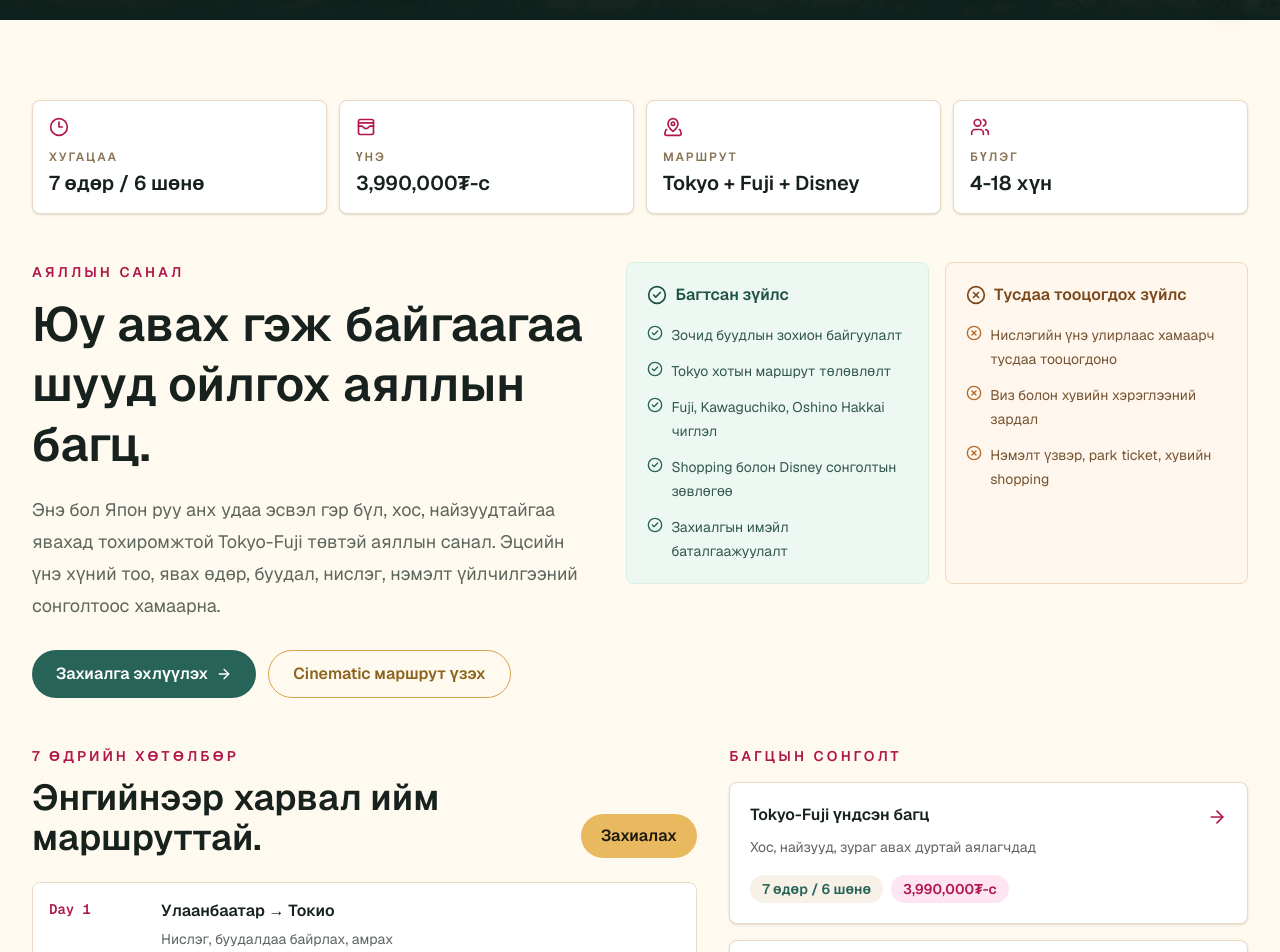
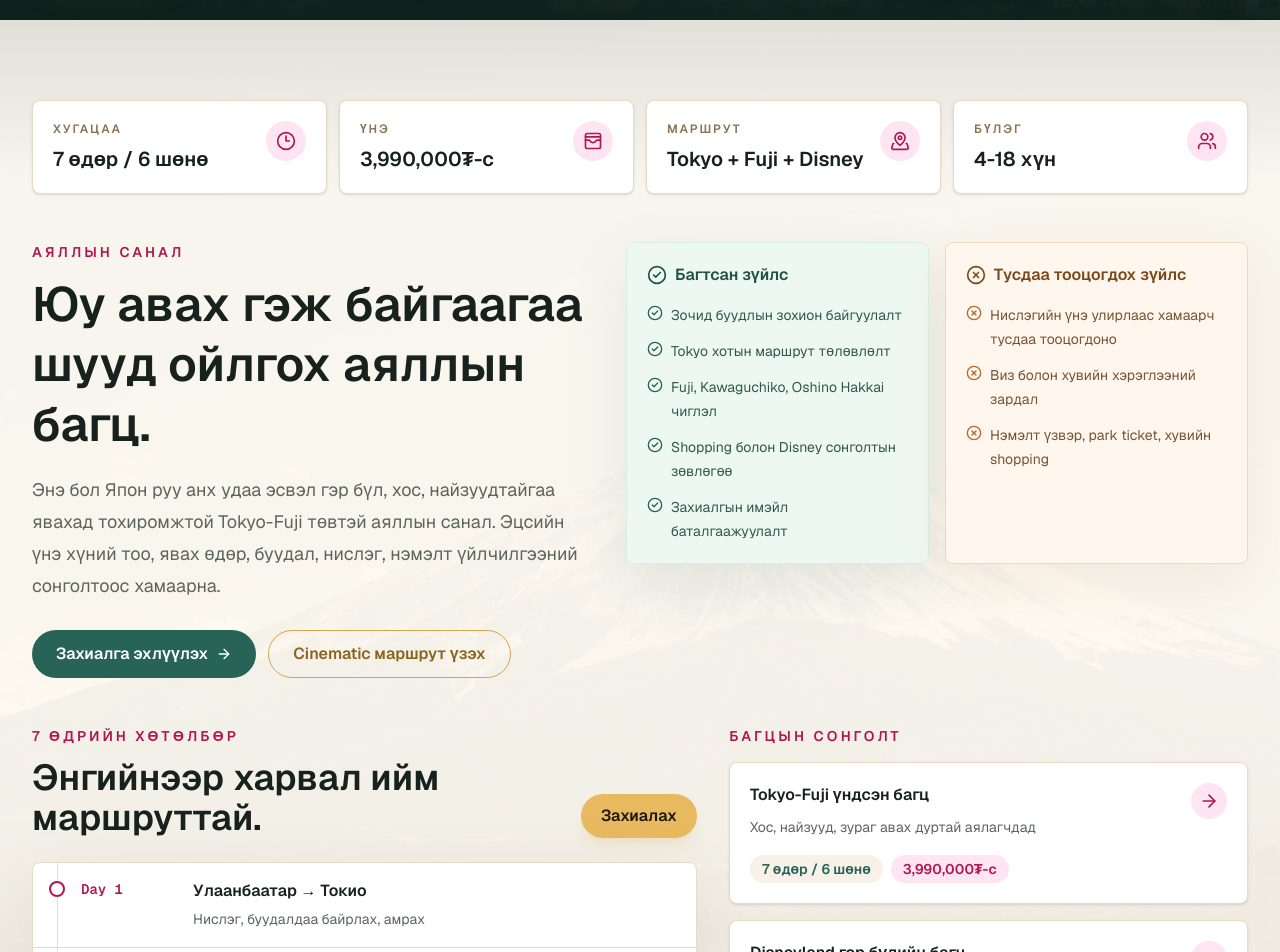
Before and after one commit to azzayaaaa/aylal-zuuchlal, a Next.js app: page / in a window 1280 px wide. Shown: the part 780-1732 px from the top of the page. Built offline with nearby package versions, Linux system fonts and the light colour scheme; no server answers; grey boxes are pictures that could not be loaded.

Commit message:
Enhance overview UI animations

```diff
--- a/src/app/globals.css
+++ b/src/app/globals.css
@@ -275,6 +275,22 @@ body {
 
 .destination-track {
   transform: translateZ(0);
+}
+
+.overview-fact,
+.overview-copy,
+.overview-check-card,
+.overview-itinerary-row,
+.overview-package-card {
+  will-change: transform, opacity, filter;
+}
+
+.overview-itinerary-row {
+  transition: background-color 220ms ease;
+}
+
+.overview-itinerary-row:hover {
+  background-color: rgb(255 250 240 / 0.86);
 }
 
 .booking-step {
--- a/src/app/page.tsx
+++ b/src/app/page.tsx
@@ -470,20 +470,29 @@ export default function Home() {
         </div>
       </section>
 
-      <section id="overview" className="bg-[#fffaf0] py-14 text-[#17211d] sm:py-20">
+      <section id="overview" className="overview-section relative isolate overflow-hidden bg-[#fffaf0] py-14 text-[#17211d] sm:py-20">
+        <Image src={japanImages.oishiPark} alt="Japan travel overview" fill sizes="100vw" className="pointer-events-none -z-30 object-cover object-center opacity-[0.06]" />
+        <div className="pointer-events-none absolute inset-x-0 top-0 -z-20 h-40 bg-gradient-to-b from-[#0e211c]/10 to-transparent" />
         <div className="mx-auto max-w-7xl px-4 sm:px-5 lg:px-8">
-          <div className="grid gap-3 sm:grid-cols-2 lg:grid-cols-4">
+          <div className="overview-facts grid gap-3 sm:grid-cols-2 lg:grid-cols-4">
             {heroFacts.map(({ icon: Icon, label, value }) => (
-              <div key={label} className="rounded-[8px] border border-[#ead9c4] bg-white p-4 shadow-sm">
-                <Icon className="h-5 w-5 text-[#b0184c]" />
-                <p className="mt-3 text-xs font-semibold uppercase tracking-[0.16em] text-[#8a7353]">{label}</p>
-                <p className="mt-1 text-xl font-semibold text-[#17211d]">{value}</p>
+              <div key={label} className="overview-fact group relative overflow-hidden rounded-[8px] border border-[#ead9c4] bg-white p-5 shadow-sm transition duration-300 hover:-translate-y-1 hover:border-[#d7a34f] hover:shadow-xl hover:shadow-[#7b481c]/10">
+                <div className="absolute inset-x-0 top-0 h-1 origin-left scale-x-0 bg-[#b0184c] transition duration-500 group-hover:scale-x-100" />
+                <div className="flex items-start justify-between gap-4">
+                  <div>
+                    <p className="text-xs font-semibold uppercase tracking-[0.16em] text-[#8a7353]">{label}</p>
+                    <p className="mt-2 text-xl font-semibold text-[#17211d]">{value}</p>
+                  </div>
+                  <span className="grid h-10 w-10 shrink-0 place-items-center rounded-full bg-[#ffe5f1] text-[#b0184c] transition duration-300 group-hover:bg-[#b0184c] group-hover:text-white">
+                    <Icon className="h-5 w-5" />
+                  </span>
+                </div>
               </div>
             ))}
           </div>
 
           <div className="mt-12 grid gap-8 lg:grid-cols-[0.95fr_1.05fr] lg:items-start">
-            <div>
+            <div className="overview-copy">
               <p className="text-sm font-semibold uppercase tracking-[0.22em] text-[#b0184c]">Аяллын санал</p>
               <h2 className="mt-3 text-3xl font-semibold leading-tight sm:text-5xl">
                 Юу авах гэж байгаагаа шууд ойлгох аяллын багц.
@@ -503,28 +512,28 @@ export default function Home() {
             </div>
 
             <div className="grid gap-4 md:grid-cols-2">
-              <div className="rounded-[8px] border border-[#d9efe5] bg-[#eef8f3] p-5">
+              <div className="overview-check-card rounded-[8px] border border-[#d9efe5] bg-[#eef8f3] p-5 shadow-[0_20px_60px_rgba(39,100,87,0.10)]">
                 <h3 className="flex items-center gap-2 font-semibold text-[#1f5146]">
                   <CheckCircle2 className="h-5 w-5" />
                   Багтсан зүйлс
                 </h3>
                 <div className="mt-4 space-y-3">
                   {includedItems.map((item) => (
-                    <p key={item} className="flex gap-2 text-sm leading-6 text-[#31584d]">
+                    <p key={item} className="overview-list-item flex gap-2 text-sm leading-6 text-[#31584d]">
                       <CheckCircle2 className="mt-0.5 h-4 w-4 shrink-0 text-[#276457]" />
                       {item}
                     </p>
                   ))}
                 </div>
               </div>
-              <div className="rounded-[8px] border border-[#f0d7bd] bg-[#fff7ed] p-5">
+              <div className="overview-check-card rounded-[8px] border border-[#f0d7bd] bg-[#fff7ed] p-5 shadow-[0_20px_60px_rgba(123,72,28,0.08)]">
                 <h3 className="flex items-center gap-2 font-semibold text-[#7b481c]">
                   <XCircle className="h-5 w-5" />
                   Тусдаа тооцогдох зүйлс
                 </h3>
                 <div className="mt-4 space-y-3">
                   {notIncludedItems.map((item) => (
-                    <p key={item} className="flex gap-2 text-sm leading-6 text-[#765332]">
+                    <p key={item} className="overview-list-item flex gap-2 text-sm leading-6 text-[#765332]">
                       <XCircle className="mt-0.5 h-4 w-4 shrink-0 text-[#b36a2c]" />
                       {item}
                     </p>
@@ -541,13 +550,17 @@ export default function Home() {
                   <p className="text-sm font-semibold uppercase tracking-[0.22em] text-[#b0184c]">7 өдрийн хөтөлбөр</p>
                   <h2 className="mt-3 text-3xl font-semibold sm:text-4xl">Энгийнээр харвал ийм маршруттай.</h2>
                 </div>
-                <Link href="/booking" className="inline-flex h-11 items-center justify-center rounded-full bg-[#e8b95e] px-5 font-semibold text-[#1c1710]">
+                <Link href="/booking" className="magnetic-cta inline-flex h-11 items-center justify-center rounded-full bg-[#e8b95e] px-5 font-semibold text-[#1c1710] shadow-lg shadow-[#e8b95e]/20">
                   Захиалах
                 </Link>
               </div>
-              <div className="mt-6 divide-y divide-[#ead9c4] overflow-hidden rounded-[8px] border border-[#ead9c4] bg-white">
+              <div className="overview-itinerary relative mt-6 overflow-hidden rounded-[8px] border border-[#ead9c4] bg-white shadow-[0_24px_80px_rgba(45,32,16,0.08)]">
+                <div className="overview-itinerary-line absolute bottom-0 left-[24px] top-0 hidden w-px bg-[#ead9c4] sm:block">
+                  <div className="overview-itinerary-fill h-full origin-top scale-y-0 bg-[#b0184c]" />
+                </div>
                 {simpleItinerary.map(([day, title, text]) => (
-                  <div key={day} className="grid gap-2 p-4 sm:grid-cols-[92px_1fr] sm:gap-5">
+                  <div key={day} className="overview-itinerary-row relative grid gap-2 border-b border-[#ead9c4] p-4 last:border-b-0 sm:grid-cols-[92px_1fr] sm:gap-5 sm:pl-12">
+                    <span className="absolute left-[18px] top-5 hidden h-3 w-3 rounded-full bg-white ring-2 ring-[#b0184c] sm:block" />
                     <p className="font-mono text-sm font-semibold text-[#b0184c]">{day}</p>
                     <div>
                       <h3 className="font-semibold text-[#17211d]">{title}</h3>
@@ -561,13 +574,16 @@ export default function Home() {
             <div className="space-y-4">
               <p className="text-sm font-semibold uppercase tracking-[0.22em] text-[#b0184c]">Багцын сонголт</p>
               {packageOptions.map((item) => (
-                <Link key={item.title} href={item.href} className="block rounded-[8px] border border-[#ead9c4] bg-white p-5 shadow-sm transition hover:-translate-y-0.5 hover:border-[#d7a34f] hover:shadow-lg">
+                <Link key={item.title} href={item.href} className="overview-package-card group relative block overflow-hidden rounded-[8px] border border-[#ead9c4] bg-white p-5 shadow-sm transition duration-300 hover:-translate-y-1 hover:border-[#d7a34f] hover:shadow-xl hover:shadow-[#7b481c]/10">
+                  <span className="absolute inset-y-0 left-0 w-1 origin-top scale-y-0 bg-[#b0184c] transition duration-500 group-hover:scale-y-100" />
                   <div className="flex items-start justify-between gap-4">
                     <div>
                       <h3 className="font-semibold text-[#17211d]">{item.title}</h3>
                       <p className="mt-2 text-sm leading-6 text-[#5d655f]">{item.fit}</p>
                     </div>
-                    <ArrowRight className="mt-1 h-5 w-5 shrink-0 text-[#b0184c]" />
+                    <span className="grid h-9 w-9 shrink-0 place-items-center rounded-full bg-[#ffe5f1] text-[#b0184c] transition duration-300 group-hover:translate-x-1 group-hover:bg-[#b0184c] group-hover:text-white">
+                      <ArrowRight className="h-5 w-5" />
+                    </span>
                   </div>
                   <div className="mt-4 flex flex-wrap gap-2 text-sm font-semibold">
                     <span className="rounded-full bg-[#f7f1e8] px-3 py-1 text-[#276457]">{item.duration}</span>
--- a/src/components/gsap-landing.tsx
+++ b/src/components/gsap-landing.tsx
@@ -195,6 +195,69 @@ export function GsapLanding() {
         ease: "power3.out",
         stagger: 0.12,
         scrollTrigger: { trigger: ".destination-gallery", start: "top 72%" },
+      });
+
+      gsap.fromTo(".overview-fact", { y: 28, autoAlpha: 0, filter: "blur(6px)" }, {
+        y: 0,
+        autoAlpha: 1,
+        filter: "blur(0px)",
+        duration: 0.7,
+        ease: "power3.out",
+        stagger: 0.08,
+        scrollTrigger: { trigger: ".overview-section", start: "top 72%" },
+      });
+
+      gsap.fromTo(".overview-copy", { y: 34, autoAlpha: 0, filter: "blur(6px)" }, {
+        y: 0,
+        autoAlpha: 1,
+        filter: "blur(0px)",
+        duration: 0.78,
+        ease: "power3.out",
+        scrollTrigger: { trigger: ".overview-copy", start: "top 78%" },
+      });
+
+      gsap.fromTo(".overview-check-card", { y: 26, autoAlpha: 0, filter: "blur(6px)" }, {
+        y: 0,
+        autoAlpha: 1,
+        filter: "blur(0px)",
+        duration: 0.72,
+        ease: "power3.out",
+        stagger: 0.1,
+        scrollTrigger: { trigger: ".overview-check-card", start: "top 80%" },
+      });
+
+      gsap.fromTo(".overview-list-item", { x: -12, autoAlpha: 0 }, {
+        x: 0,
+        autoAlpha: 1,
+        duration: 0.42,
+        ease: "power3.out",
+        stagger: 0.04,
+        scrollTrigger: { trigger: ".overview-check-card", start: "top 72%" },
+      });
+
+      gsap.to(".overview-itinerary-fill", {
+        scaleY: 1,
+        ease: "none",
+        scrollTrigger: { trigger: ".overview-itinerary", start: "top 76%", end: "bottom 62%", scrub: true },
+      });
+
+      gsap.fromTo(".overview-itinerary-row", { x: -20, autoAlpha: 0 }, {
+        x: 0,
+        autoAlpha: 1,
+        duration: 0.56,
+        ease: "power3.out",
+        stagger: 0.055,
+        scrollTrigger: { trigger: ".overview-itinerary", start: "top 78%" },
+      });
+
+      gsap.fromTo(".overview-package-card", { x: 28, autoAlpha: 0, filter: "blur(5px)" }, {
+        x: 0,
+        autoAlpha: 1,
+        filter: "blur(0px)",
+        duration: 0.64,
+        ease: "power3.out",
+        stagger: 0.09,
+        scrollTrigger: { trigger: ".overview-package-card", start: "top 82%" },
       });
 
       gsap.to(".booking-timeline-fill", {
```
